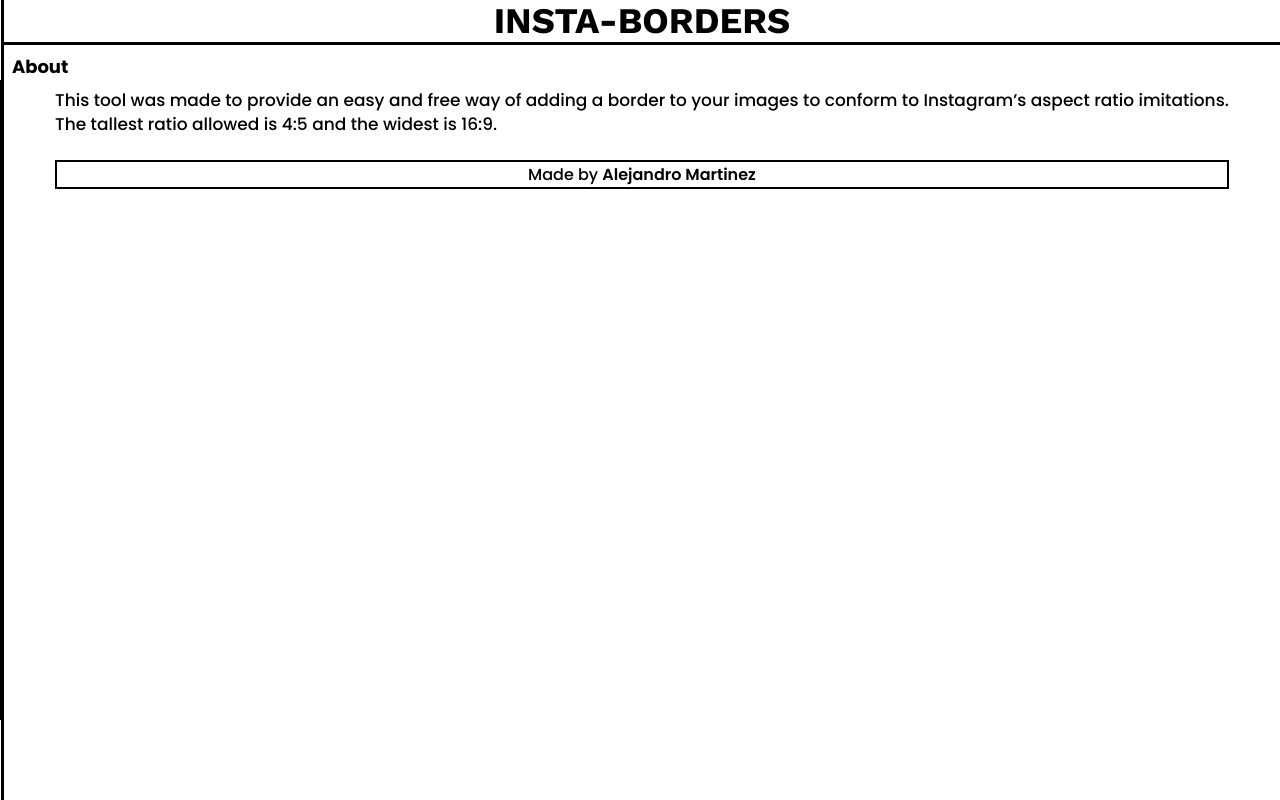
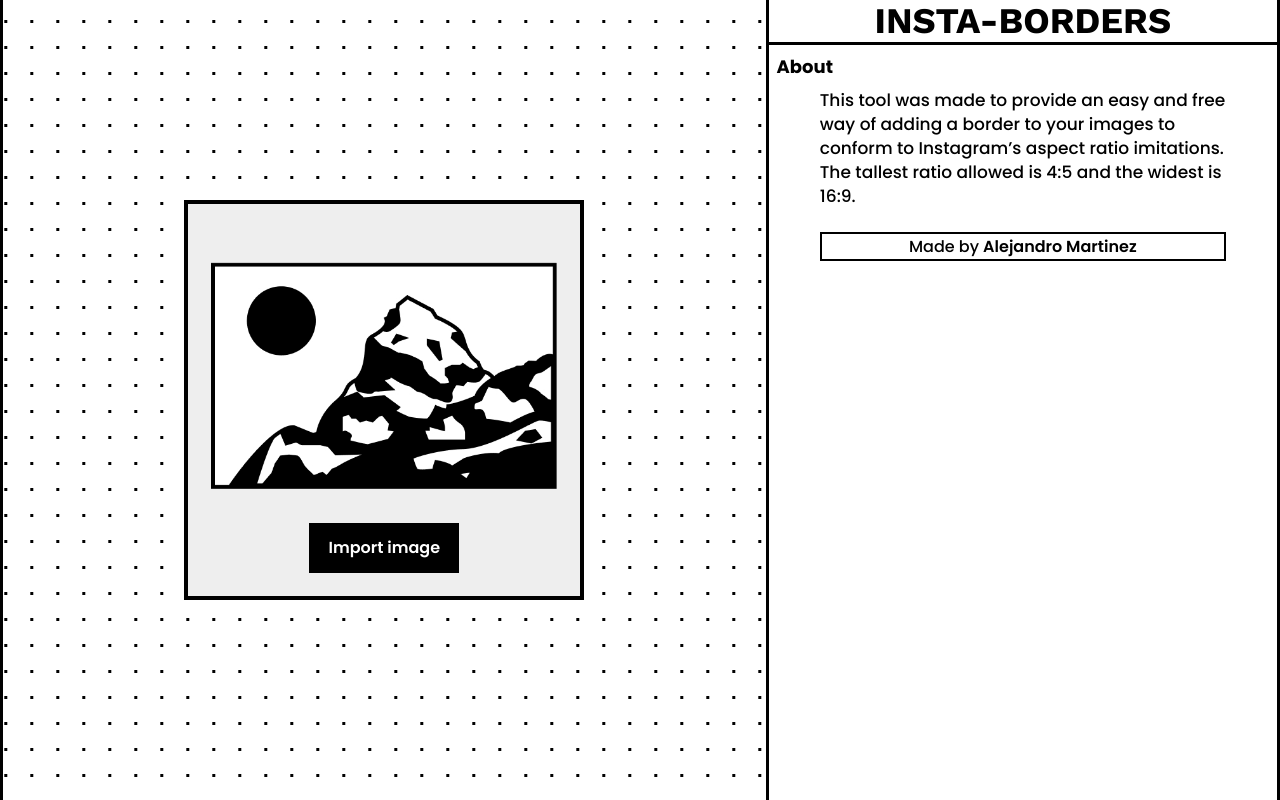
Before and after one commit to ja-martinez/photo-border, a React (Create React App) app: page / in a window 1280 px wide. Built offline with nearby package versions, Linux system fonts and the light colour scheme.

Commit message:
change layout to grid

```diff
--- a/public/index.html
+++ b/public/index.html
@@ -3,8 +3,8 @@
   <head>
     <meta charset="utf-8" />
     <link rel="icon" href="%PUBLIC_URL%/favicon.ico" />
-    <meta name="viewport" content="width=device-width, initial-scale=1" />
-    <meta name="theme-color" content="#000000" />
+    <meta name="viewport" content="width=device-width, initial-scale=1, viewport-fit=cover"  />
+    <meta name="theme-color" content="#ffffff" />
     <meta
       name="description"
       content="Web site created using create-react-app"
--- a/src/components/Button.css
+++ b/src/components/Button.css
@@ -4,6 +4,7 @@
   font-weight: 600;
   padding: 0.8em 1.2em;
   border: 3px solid black;
+  white-space: nowrap;
 }
 
 .primary-button {
--- a/src/components/ImportCard.css
+++ b/src/components/ImportCard.css
@@ -31,10 +31,12 @@
   align-self: stretch;
   flex-grow: 1;
   flex-basis: 0;
-  object-fit: contain;
+  object-fit: scale-down;
 
   /* prevents it from having original height */
+  /* TODO: Do I need all the min-heights? */
   min-height: 0;
+  height: 0;
 }
 
 .card > button {
@@ -44,3 +46,9 @@
   padding: 0.8em 1.2em;
   border: none;
 }
+
+@media (orientation: landscape) {
+  .card {
+    height: 50%;
+  }
+}
--- a/src/components/MainScreen.css
+++ b/src/components/MainScreen.css
@@ -4,3 +4,13 @@
   width: 100%;
   height: 100%;
 }
+
+@media (orientation: landscape) {
+  @media (min-width: 840px) {
+    canvas {
+      /* prevent canvas from taking all available space */
+      width: 80%;
+      height: 80%;
+    }
+  }
+}
--- a/src/components/PageLayout.css
+++ b/src/components/PageLayout.css
@@ -1,10 +1,12 @@
 #app {
-  display: flex;
-  flex-direction: column;
+  display: grid;
+  grid-template-rows: min-content 7fr minmax(300px, 1fr);
+  grid-template-columns: 1fr;
 
   /* The following add the border */
   gap: var(--border-size);
   background: black;
+
   height: 100%;
 }
 
@@ -20,9 +22,6 @@
 }
 
 #work-area {
-  flex-basis: 0;
-  flex-grow: 1;
-  min-height: 300px;
   overflow: scroll;
 }
 
@@ -44,8 +43,6 @@
 }
 
 #preview {
-  flex-grow: 7;
-
   /* this min-height prevents aspect-ratio from changing the minimum size
 
   source:
@@ -73,7 +70,7 @@
 since the flex lines stretch equally, we need multiple queries to prevent the work-area/title section from getting too big. Will have to figure those out when I have the fluid text scaling and the content.
 */
 
-@media (min-width: 840px) {
+/* @media (min-width: 840px) {
   #app {
     flex-wrap: wrap-reverse;
   }
@@ -86,10 +83,10 @@
 
   #controls,
   #title {
-    /* width: 410px; */
-    /* align-self: flex-start; */
+    width: 410px;
+    align-self: flex-start;
   }
-}
+} */
 
 /* @media (min-width: 1000) {
   #preview {
@@ -97,15 +94,33 @@
   }
 } */
 
-/*
-What I want to do:
-I want card to get smaller when I make viewport shorter
-*/
+@media (orientation: landscape) {
+  #app {
+    grid-template-columns: 3fr minmax(300px, 2fr);
+    grid-template-rows: min-content 1fr;
+  }
 
-/* #title {
-  background: seagreen;
+  #title {
+    grid-column: 2;
+  }
+
+  #preview {
+    grid-row: 1 / -1;
+  }
+
+  /* Add side borders to phones and tablets */
+  @media (pointer: none), (pointer: coarse) {
+    #app {
+      padding: 0 var(--border-size) 0;
+    }
+  }
 }
 
-#controls {
-  background: khaki;
-} */
+@supports (padding: max(0px)) {
+  body,
+  header,
+  footer {
+    padding-left: env(safe-area-inset-left);
+    padding-right: env(safe-area-inset-right);
+  }
+}
```
